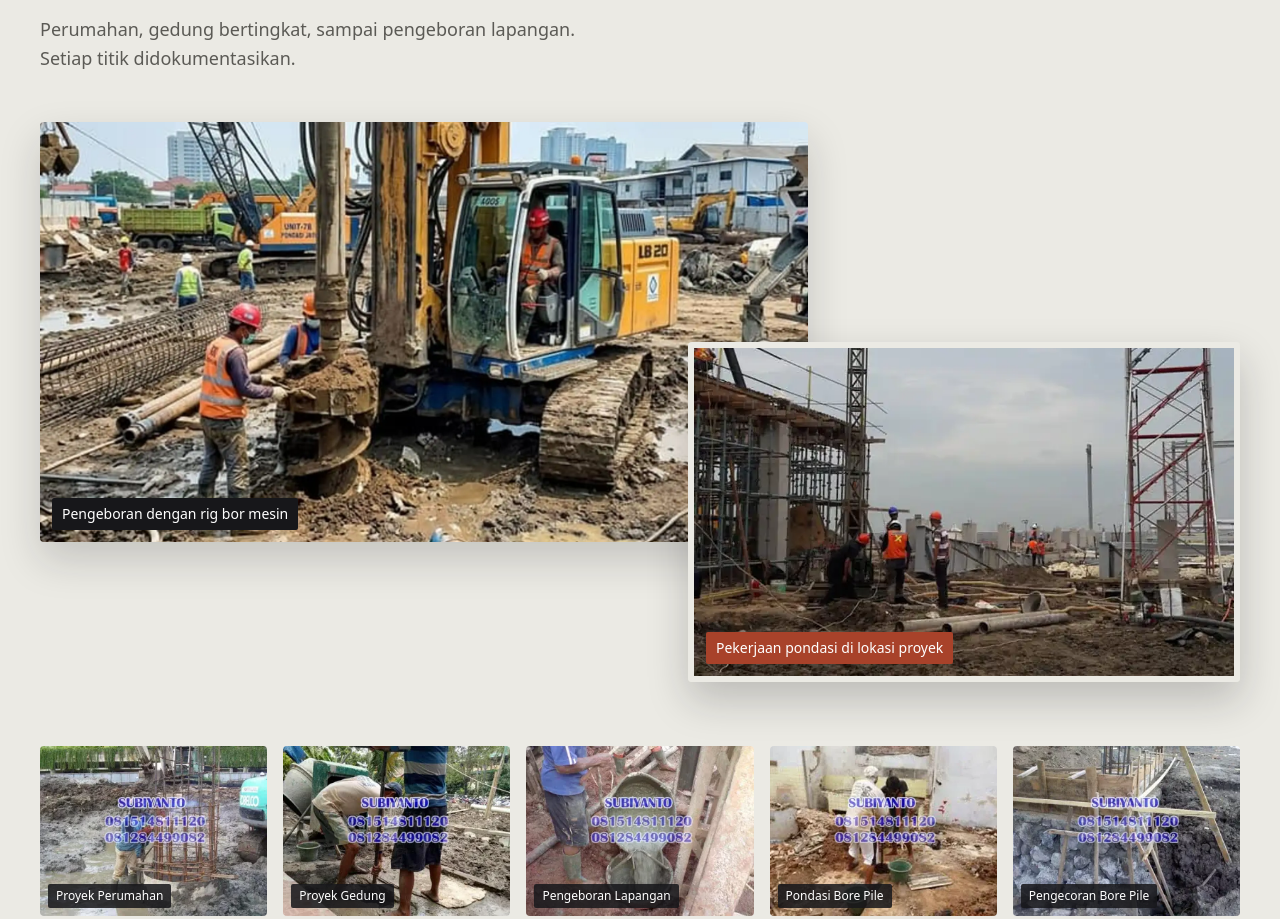
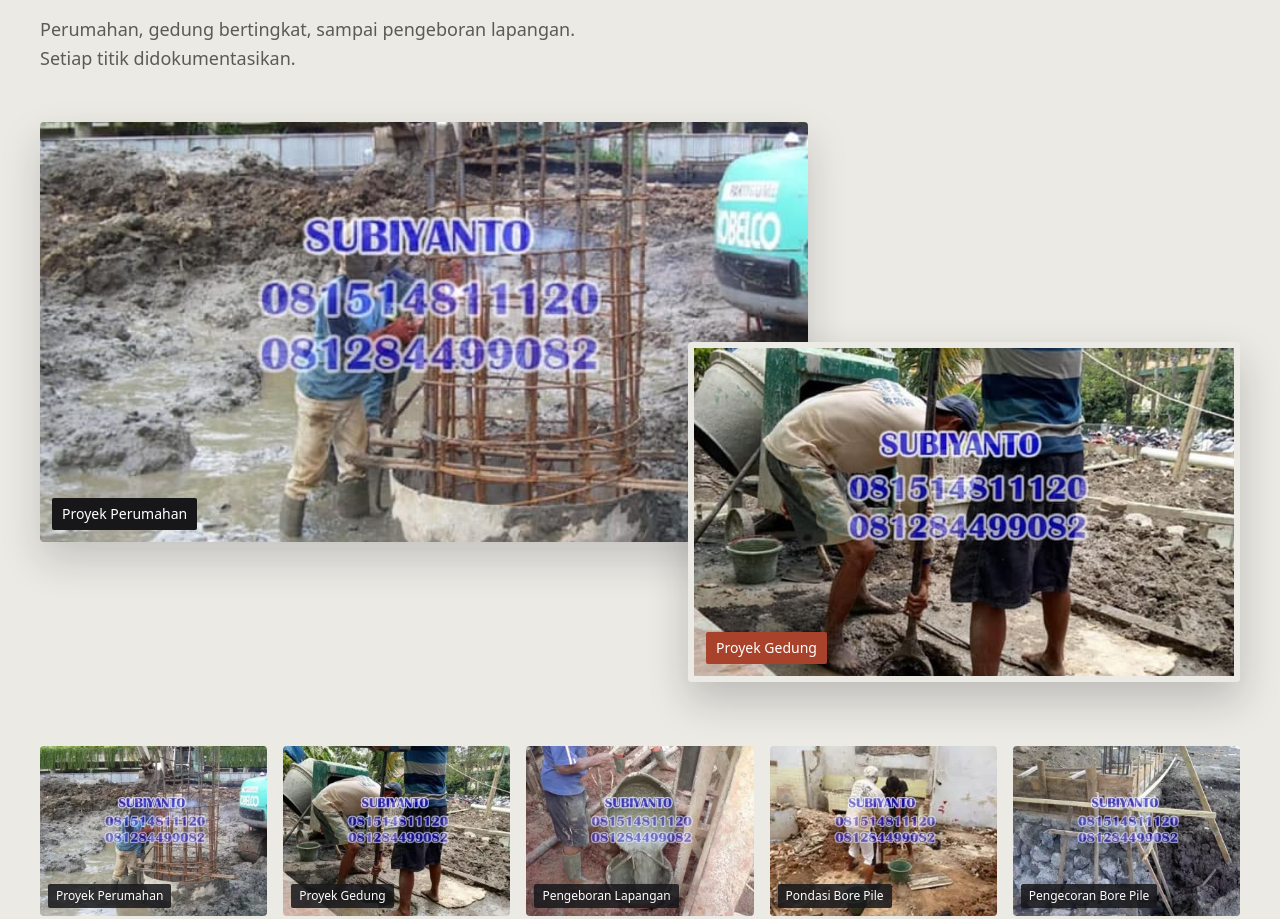
Before and after one commit to mjdevf/borepile-landing, a React (Vite) app: page / in a window 1280 px wide. Shown: the part 2220-3139 px from the top of the page. Built offline with nearby package versions, Linux system fonts and the light colour scheme.

Commit message:
feat(ui): tumpukan foto portofolio pakai foto proyek asli (dengan watermark)
Co-Authored-By: Claude Sonnet 5.5 <noreply@anthropic.com>
Claude-Session: https://claude.ai/code/session_01YJ8jRikYwcH63JsRDLFiWc

```diff
--- a/src/components/sections/Portfolio.jsx
+++ b/src/components/sections/Portfolio.jsx
@@ -1,21 +1,6 @@
 import { useState, useEffect } from "react";
 import { X, ChevronLeft, ChevronRight } from "lucide-react";
 import { portfolioImages } from "../../data/content";
-
-const FEATURE = [
-  {
-    src: "/images/portfolio/hero-bg.webp",
-    alt: "Auger rig bor mesin dan pekerja berhelm di area pengeboran",
-    label: "Pengeboran dengan rig bor mesin",
-    pos: "30% 82%",
-  },
-  {
-    src: "/images/subiyanto-borepile.webp",
-    alt: "Pekerja di lokasi proyek gedung dengan perancah dan pipa",
-    label: "Pekerjaan pondasi di lokasi proyek",
-    pos: "40% 70%",
-  },
-];
 
 export default function Portfolio() {
   const [selected, setSelected] = useState(null);
@@ -56,7 +41,7 @@ export default function Portfolio() {
 
           {/* Stacked feature photos */}
           <div className="relative mb-10 h-[420px] md:mb-16 md:h-[560px]">
-            {FEATURE.map((img, i) => {
+            {[portfolioImages[0], portfolioImages[1]].map((img, i) => {
               const back = i === 0;
               return (
                 <figure
@@ -73,7 +58,6 @@ export default function Portfolio() {
                     loading="lazy"
                     decoding="async"
                     className="h-full w-full object-cover"
-                    style={{ objectPosition: img.pos }}
                   />
                   <figcaption
                     className={`absolute bottom-3 left-3 rounded-[2px] px-2.5 py-1.5 text-xs text-on-primary md:text-sm ${
```
